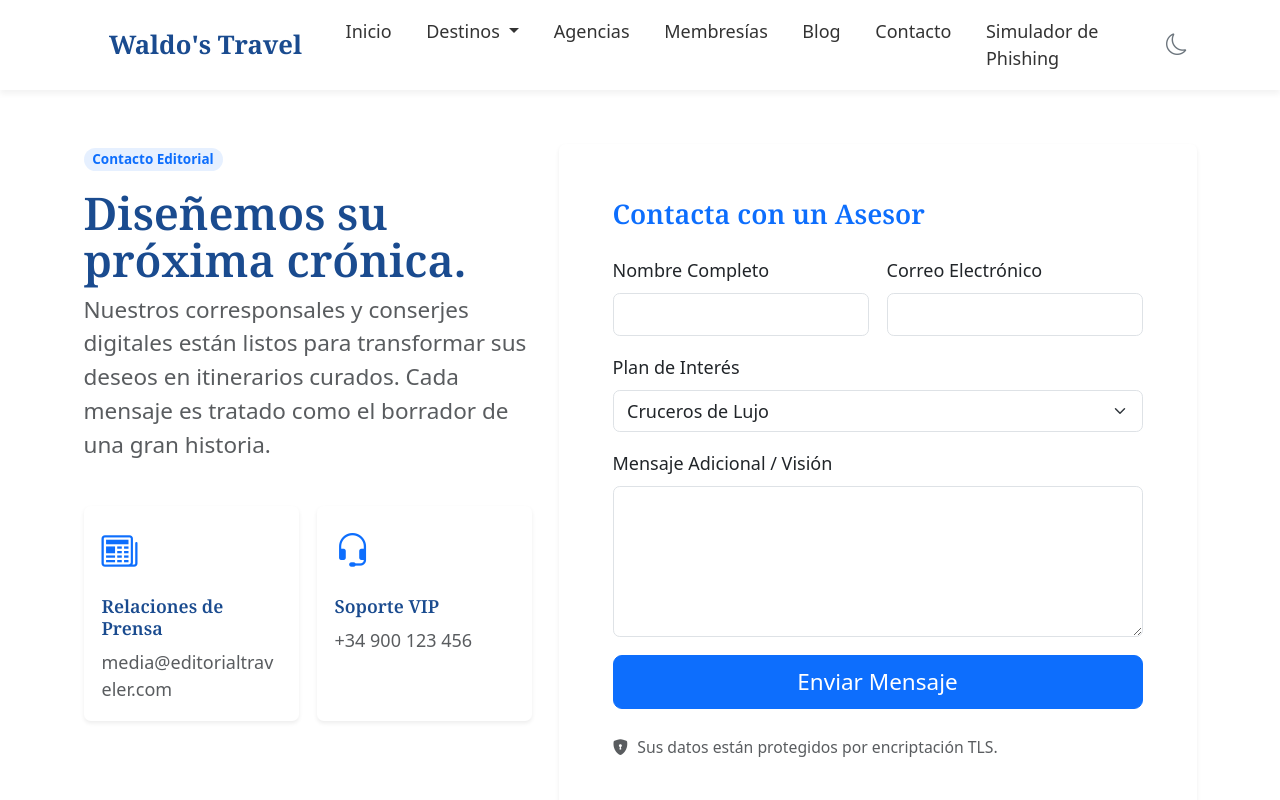
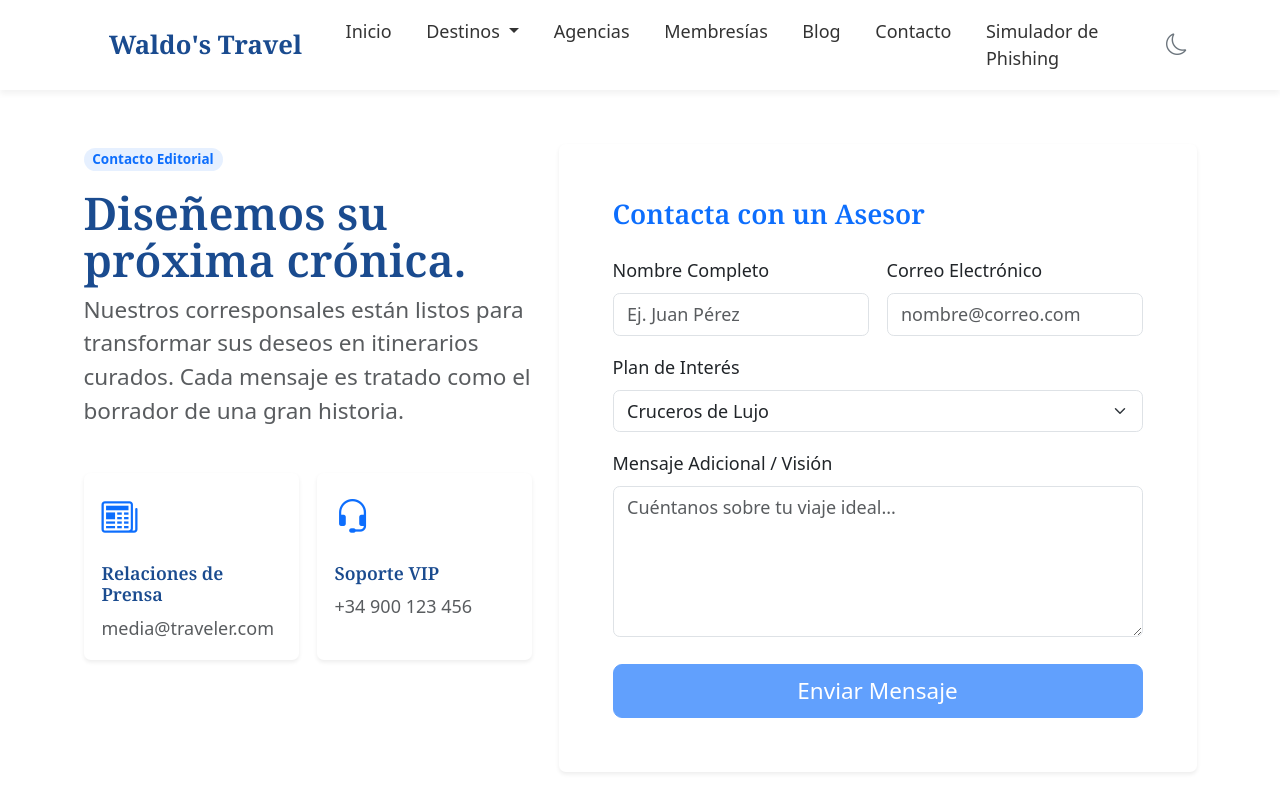
Before and after one commit to santip019/tp3_bootstrap_pysw, an Angular app: page /contacto in a window 1280 px wide. Shown: the top 800 px of the page. Built offline with nearby package versions, Linux system fonts and the light colour scheme.

Commit message:
Se corrige el estilo en modo oscuro y se verifica la visualizacion del spinner [Cruz Antonella]

```diff
--- a/src/app/app.routes.ts
+++ b/src/app/app.routes.ts
@@ -5,7 +5,7 @@ import { Precios } from './pages/precios/precios';
 import { Blog } from './pages/blog/blog';
 import { Phishing } from './pages/phishing/phishing';
 import { Agencias } from './pages/agencias/agencias';
-import { Contacto } from './pages/contacto/contacto';
+import { ContactoComponent } from './pages/contacto/contacto';
 
 export const routes: Routes = [
     { path: '', component: Home },
@@ -14,6 +14,6 @@ export const routes: Routes = [
     { path: 'precios', component: Precios },
     { path: 'blog', component: Blog },
     { path: 'agencias', component: Agencias },
-    { path: 'contacto', component: Contacto },
+    { path: 'contacto', component: ContactoComponent },
     { path: 'phishing', component: Phishing },
 ];
--- a/src/app/pages/contacto/contacto.html
+++ b/src/app/pages/contacto/contacto.html
@@ -1,35 +1,28 @@
 <main class="contacto-page container py-5">
   <div class="row gy-4 align-items-start">
+
     <section class="col-lg-5">
       <span class="badge rounded-pill bg-primary bg-opacity-10 text-primary mb-3">Contacto Editorial</span>
-      <h1 class="display-6 fw-semibold contacto-title">
-        Diseñemos su próxima crónica.
-      </h1>
+      <h1 class="display-6 fw-semibold contacto-title">Diseñemos su próxima crónica.</h1>
       <p class="text-muted lead">
-        Nuestros corresponsales y conserjes digitales están listos para transformar sus deseos en itinerarios curados.
-        Cada mensaje es tratado como el borrador de una gran historia.
+        Nuestros corresponsales están listos para transformar sus deseos en itinerarios curados. Cada mensaje es tratado como el borrador de una gran historia.
       </p>
 
       <div class="row row-cols-1 row-cols-md-2 g-3 mt-4">
         <article class="col">
-          <div class="card h-100 shadow-sm border-0 contact-info-card">
+          <div class="card h-100 shadow-sm border-0">
             <div class="card-body">
-              <div class="mb-3 text-primary">
-                <i class="bi bi-newspaper fs-2"></i>
-              </div>
-              <h3 class="h6">Relaciones de Prensa</h3>
-              <p class="mb-0 text-muted">media@editorialtraveler.com</p>
+              <div class="mb-3 text-primary"><i class="bi bi-newspaper fs-2"></i></div>
+              <h3 class="h6 font-title">Relaciones de Prensa</h3>
+              <p class="mb-0 text-muted">media@traveler.com</p>
             </div>
           </div>
         </article>
-
         <article class="col">
-          <div class="card h-100 shadow-sm border-0 contact-info-card">
+          <div class="card h-100 shadow-sm border-0">
             <div class="card-body">
-              <div class="mb-3 text-primary">
-                <i class="bi bi-headset fs-2"></i>
-              </div>
-              <h3 class="h6">Soporte VIP</h3>
+              <div class="mb-3 text-primary"><i class="bi bi-headset fs-2"></i></div>
+              <h3 class="h6 font-title">Soporte VIP</h3>
               <p class="mb-0 text-muted">+34 900 123 456</p>
             </div>
           </div>
@@ -40,82 +33,47 @@
     <section class="col-lg-7">
       <div class="card shadow-sm border-0">
         <div class="card-body p-4 p-md-5">
-          <h2 class="h4 mb-4 text-primary">Contacta con un Asesor</h2>
-          <form #contactForm="ngForm" (ngSubmit)="submitContact(contactForm)" novalidate>
+          <h2 class="h4 mb-4 text-primary font-title">Contacta con un Asesor</h2>
+
+          <form id="contactForm" (submit)="submitContact($event)" novalidate>
             <div class="row g-3">
+
               <div class="col-12 col-md-6">
                 <label for="name" class="form-label">Nombre Completo</label>
-                <input
-                  id="name"
-                  name="name"
-                  type="text"
-                  class="form-control"
-                  [(ngModel)]="name"
-                  #nameModel="ngModel"
-                  minlength="3"
-                  pattern="[A-Za-zÑñÁÉÍÓÚáéíóú ]+"
-                  required
-                />
-                <div class="invalid-feedback">
-                  Nombre completo es obligatorio y debe tener al menos 3 caracteres.
-                </div>
+                <input id="name" type="text" class="form-control" placeholder="Ej. Juan Pérez">
+                <div class="invalid-feedback">Mínimo 3 caracteres, solo letras.</div>
               </div>
 
               <div class="col-12 col-md-6">
                 <label for="email" class="form-label">Correo Electrónico</label>
-                <input
-                  id="email"
-                  name="email"
-                  type="email"
-                  class="form-control"
-                  [(ngModel)]="email"
-                  pattern="^[^\s@]+@[^\s@]+\.[^\s@]+$"
-                  #emailModel="ngModel"
-                  required
-                />
-                <div class="invalid-feedback">
-                  Ingresa un correo electrónico válido.
-                </div>
+                <input id="email" type="email" class="form-control" placeholder="nombre@correo.com">
+                <div class="invalid-feedback">Ingresa un correo electrónico válido.</div>
               </div>
 
               <div class="col-12">
                 <label for="plan" class="form-label">Plan de Interés</label>
-                <select
-                  id="plan"
-                  name="plan"
-                  class="form-select"
-                  [(ngModel)]="plan"
-                  required
-                >
+                <select id="plan" class="form-select">
                   <option *ngFor="let planOption of plans" [value]="planOption">{{ planOption }}</option>
                 </select>
               </div>
 
               <div class="col-12">
                 <label for="message" class="form-label">Mensaje Adicional / Visión</label>
-                <textarea
-                  id="message"
-                  name="message"
-                  class="form-control"
-                  rows="5"
-                  [(ngModel)]="message"
-                  pattern=".{10,}"
-                  #messageModel="ngModel"
-                  minlength="10"
-                  required
-                ></textarea>
-                <div class="invalid-feedback">
-                  El mensaje debe tener al menos 10 caracteres.
-                </div>
+                <textarea id="message" class="form-control" rows="5" placeholder="Cuéntanos sobre tu viaje ideal..."></textarea>
+                <div class="invalid-feedback">El mensaje debe tener al menos 10 caracteres.</div>
               </div>
 
-              <div class="col-12 d-grid">
-                <button type="submit" class="btn btn-primary btn-lg">Enviar Mensaje</button>
+              <div class="col-12 d-grid mt-4">
+                <button id="btnSubmit" type="submit" class="btn btn-primary btn-lg" disabled>
+                  <span [class.d-none]="isSubmitting">Enviar Mensaje</span>
+
+                  <span [class.d-none]="!isSubmitting">
+                    <span class="spinner-border spinner-border-sm me-2" role="status" aria-hidden="true"></span>
+                    Enviando...
+                  </span>
+                </button>
               </div>
-            </div>
-            <div class="mt-4 text-muted small d-flex align-items-center gap-2">
-              <i class="bi bi-shield-lock-fill"></i>
-              Sus datos están protegidos por encriptación TLS.
+
             </div>
           </form>
         </div>
@@ -123,13 +81,15 @@
     </section>
   </div>
 
-  <div class="position-fixed top-0 start-0 w-100 h-100 d-flex justify-content-center align-items-center p-3" *ngIf="showSuccess" style="background: rgba(0, 0, 0, 0.45); z-index: 1050;">
-    <div class="card shadow-lg border-0 modal-card" role="dialog" aria-modal="true" aria-labelledby="successTitle">
+  <div class="position-fixed top-0 start-0 w-100 h-100 d-flex justify-content-center align-items-center p-3"
+       *ngIf="showSuccess"
+       style="background: rgba(0, 0, 0, 0.5); z-index: 1050;">
+    <div class="card shadow-lg border-0" style="max-width: 400px;">
       <div class="card-body text-center p-4">
-        <i class="bi bi-check-circle-fill fs-1"></i>
-        <h3 id="successTitle" class="h5 mb-3">¡Mensaje Enviado!</h3>
-        <p class="text-muted mb-4">Nuestra red de editores ha recibido su solicitud. En menos de 24 horas iniciaremos la curaduría de su experiencia.</p>
-        <button class="btn btn-outline-primary" type="button" (click)="closeSuccess()">Entendido</button>
+        <i class="bi bi-check-circle-fill fs-1 text-success mb-3"></i>
+        <h3 class="h5 mb-3 font-title">¡Solicitud Recibida!</h3>
+        <p class="text-muted mb-4">Un asesor editorial revisará su visión y se pondrá en contacto en menos de 24 horas.</p>
+        <button class="btn btn-primary w-100" type="button" (click)="closeSuccess()">Entendido</button>
       </div>
     </div>
   </div>
--- a/src/app/pages/contacto/contacto.ts
+++ b/src/app/pages/contacto/contacto.ts
@@ -1,96 +1,101 @@
-import { Component, AfterViewInit } from '@angular/core';
+import { Component, AfterViewInit, ChangeDetectorRef } from '@angular/core';
 import { CommonModule } from '@angular/common';
-import { FormsModule, NgForm } from '@angular/forms';
 import * as jQuery from 'jquery';
 const $ = (jQuery as any).default || jQuery;
 
 @Component({
   selector: 'app-contacto',
   standalone: true,
-  imports: [CommonModule, FormsModule],
+  imports: [CommonModule],
   templateUrl: './contacto.html',
-  styleUrl: './contacto.css',
+  styleUrls: ['./contacto.css']
 })
-export class Contacto implements AfterViewInit {
-  protected readonly plans = [
+export class ContactoComponent implements AfterViewInit {
+  // Estados para la UI
+  public isSubmitting: boolean = false;
+  public showSuccess: boolean = false;
+
+  public plans: string[] = [
     'Cruceros de Lujo',
     'Expediciones Árticas',
     'Retiros Espirituales',
-    'Gastronomía de Autor',
+    'Gastronomía de Autor'
   ];
 
-  protected name = '';
-  protected email = '';
-  protected plan = this.plans[0];
-  protected message = '';
-  protected submitted = false;
-  protected showSuccess = false;
+  constructor(private cdr: ChangeDetectorRef) {}
 
   ngAfterViewInit() {
-    const nameInput = $('#name');
-    const emailInput = $('#email');
-    const messageInput = $('#message');
+    // Referencias a los elementos con jQuery
+    const $name = $('#name');
+    const $email = $('#email');
+    const $message = $('#message');
+    const $form = $('#contactForm');
 
-    nameInput.on('input', () => this.validateName(nameInput));
-    emailInput.on('input', () => this.validateEmail(emailInput));
-    messageInput.on('input', () => this.validateMessage(messageInput));
+    // 1. Validación en tiempo real (.on('input') y .val())
+    $name.on('input', () => {
+      const val = String($name.val() || '').trim();
+      const isValid = val.length >= 3 && /^[A-Za-zÑñÁÉÍÓÚáéíóú ]+$/.test(val);
+      this.toggleClasses($name, isValid);
+      this.checkFormValidity();
+    });
+
+    $email.on('input', () => {
+      const val = String($email.val() || '').trim();
+      const isValid = /^[^\s@]+@[^\s@]+\.[^\s@]+$/.test(val);
+      this.toggleClasses($email, isValid);
+      this.checkFormValidity();
+    });
+
+    $message.on('input', () => {
+      const val = String($message.val() || '').trim();
+      const isValid = val.length >= 10;
+      this.toggleClasses($message, isValid);
+      this.checkFormValidity();
+    });
   }
 
-  protected submitContact(form: NgForm) {
-    this.submitted = true;
-
-    if (form.invalid) {
-      return;
+  // Alterna las clases de validación de Bootstrap
+  private toggleClasses($el: any, isValid: boolean) {
+    if (isValid) {
+      $el.addClass('is-valid').removeClass('is-invalid');
+    } else {
+      $el.addClass('is-invalid').removeClass('is-valid');
     }
-
-    const contactData = {
-      name: this.sanitize(this.name),
-      email: this.sanitize(this.email),
-      plan: this.sanitize(this.plan),
-      message: this.sanitize(this.message),
-    };
-
-    console.log('Contacto enviado:', contactData);
-    this.showSuccess = true;
-    this.submitted = false;
-    form.resetForm({ plan: this.plans[0] });
-    this.name = '';
-    this.email = '';
-    this.message = '';
-    $('.form-control').removeClass('is-valid is-invalid');
   }
 
-  protected closeSuccess() {
+  // Habilita el botón solo si todo es válido
+  private checkFormValidity() {
+    const allValid = $('.is-valid').length === 3;
+    if (allValid) {
+      $('#btnSubmit').removeAttr('disabled');
+    } else {
+      $('#btnSubmit').attr('disabled', 'true');
+    }
+  }
+
+  // 2. Envío con Spinner y 3. Modal de Confirmación
+  submitContact(event: Event) {
+    event.preventDefault(); // Evita recarga de página
+
+    this.isSubmitting = true;
+    this.cdr.detectChanges(); // Fuerza a Angular a mostrar el spinner inmediatamente
+
+    $('#btnSubmit').attr('disabled', 'true');
+
+    // Simulación de envío (2 segundos de carga)
+    setTimeout(() => {
+      this.isSubmitting = false;
+      this.showSuccess = true;
+      this.cdr.detectChanges(); // Actualiza para mostrar el modal
+
+      // Resetear el formulario y estilos
+      ($('#contactForm')[0] as HTMLFormElement).reset();
+      $('.form-control').removeClass('is-valid is-invalid');
+      $('#btnSubmit').attr('disabled', 'true');
+    }, 2000);
+  }
+
+  closeSuccess() {
     this.showSuccess = false;
   }
-
-  private sanitize(value: string) {
-    return value.replace(/<[^>]*>/g, '').trim();
-  }
-
-  private validateName($element: any) {
-    const value = String($element.val() ?? '').trim();
-    this.name = this.sanitize(value);
-    const valid = value.length >= 3 && /^[A-Za-zÑñÁÉÍÓÚáéíóú ]+$/.test(value);
-    this.updateFieldState($element, valid);
-  }
-
-  private validateEmail($element: any) {
-    const value = String($element.val() ?? '').trim();
-    this.email = this.sanitize(value);
-    const valid = /^[^\s@]+@[^\s@]+\.[^\s@]+$/.test(value);
-    this.updateFieldState($element, valid);
-  }
-
-  private validateMessage($element: any) {
-    const value = String($element.val() ?? '').trim();
-    this.message = this.sanitize(value);
-    const valid = value.length >= 10;
-    this.updateFieldState($element, valid);
-  }
-
-  private updateFieldState($element: any, valid: boolean) {
-    $element.toggleClass('is-valid', valid);
-    $element.toggleClass('is-invalid', !valid);
-  }
 }
```
Also changed, not shown: src/styles.css (+21 -0 lines).
